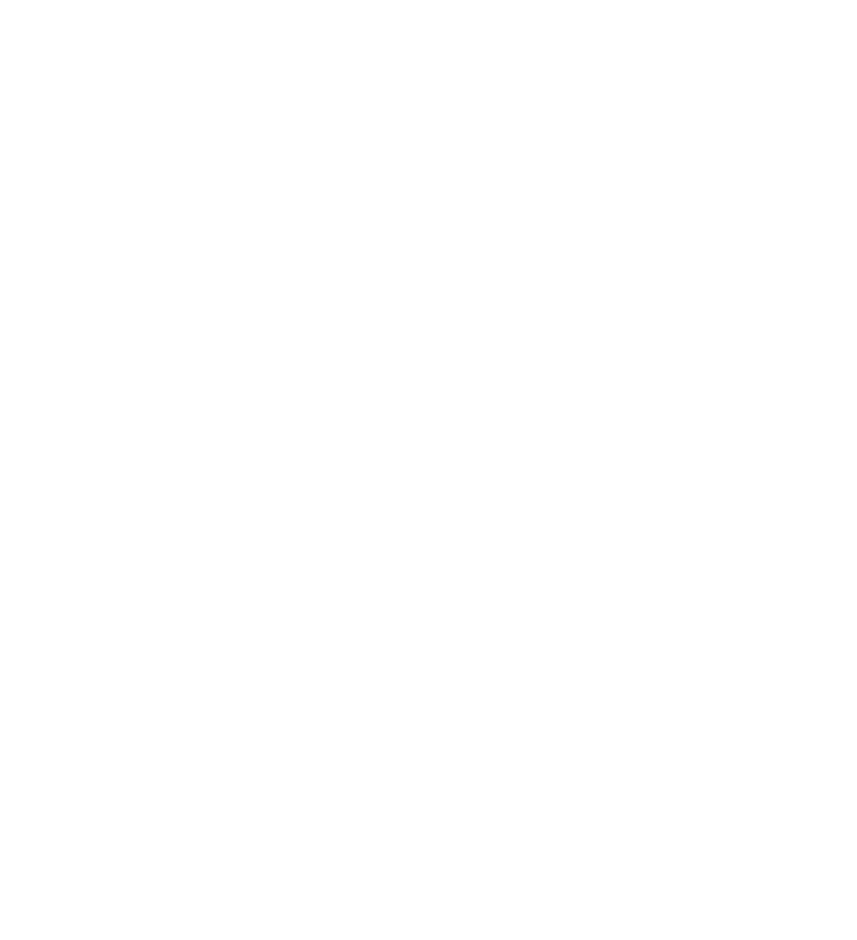
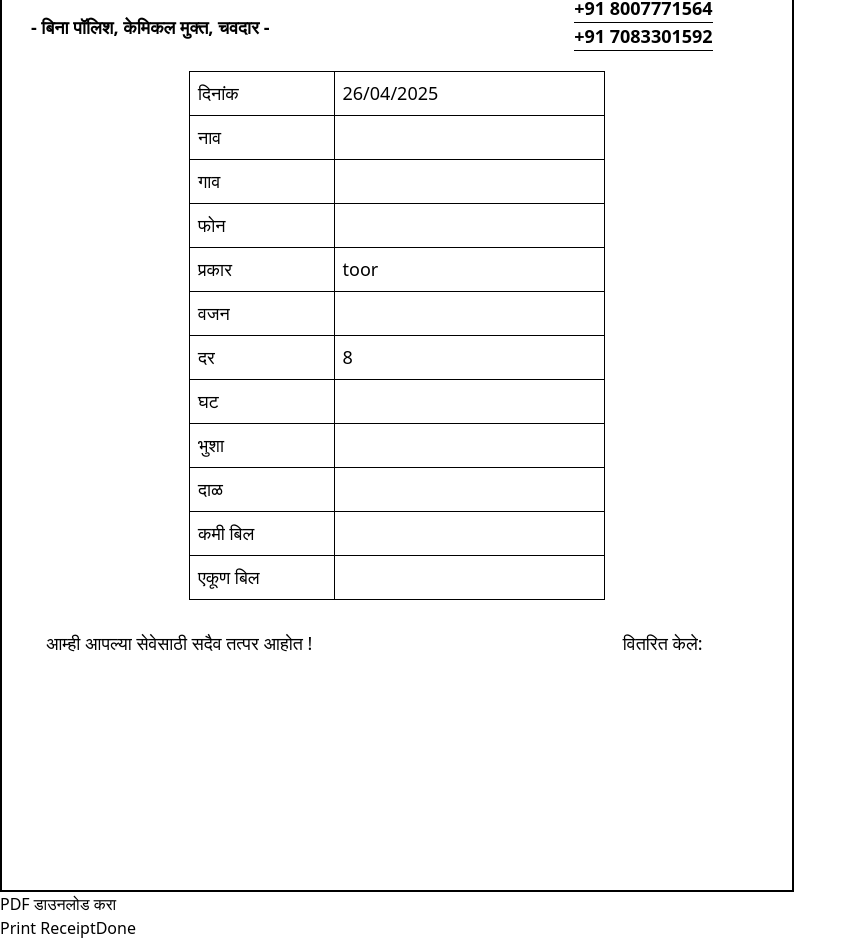
Before and after one commit to abhishekSonawane97/personalized-dal-mill-billing-system, a React (Vite) app in the folder client/: page /type/1 in a window 1280 px wide. Shown: the part 959-1899 px from the top of the page, without its empty margins (0-857 px from the left). Before the commit the page ends 800 px from the top, so only its background shows below. Built offline with nearby package versions, Linux system fonts and the light colour scheme.

Commit message:
receipt popup

```diff
--- a/client/src/components/Home.jsx
+++ b/client/src/components/Home.jsx
@@ -27,7 +27,7 @@
   return (
     <>
     <div className="heroBanner">
-        {/* <img src={heroBanner} alt="hero banner" className='h-[90vh] w-full' /> */}
+        {/* <img src={'./saiMill_hero.jpg'} alt="hero banner" className='h-[90vh] w-full' /> */}
 
         <div className="relative isolate overflow-hidden bg-gray-900">
           {/* Background Gradient Graphic */}
--- a/client/src/components/InvoiceFrom.jsx
+++ b/client/src/components/InvoiceFrom.jsx
@@ -1,4 +1,5 @@
 import React, { useEffect, useState, useRef, useContext } from 'react';
+import Receipt_Pop from './Receipt_Pop.jsx';
 import PrintReceipt from './PrintReceipt';
 import { Link, useNavigate } from 'react-router-dom';
 import { TypeContext } from '../context/TypeProvider';
@@ -15,6 +16,7 @@
     const { loading, setLoading } = useContext(UserContext);
     const receiptRef = useRef();
     const [error, setError ] = useState("");
+    const [ showReceiptPopup, setShowReceiptPopup ] = useState(true);
     const navigate = useNavigate();
 
     const today = new Date();
@@ -102,6 +104,7 @@
                     }, 2000);
 
                     res = res.bill;
+                    setShowReceiptPopup(true);
 
                 } else {
                     console.error("Failed to create new receipt :", res.status, res.statusText, error);
@@ -311,6 +314,7 @@
                     <div className="w-1/2 mx-auto">
                         <button type="button" onClick={handleSubmit} className="mt-4 px-4 py-2 bg-blue-600 text-white font-semibold rounded-md w-full">Submit</button>
                     </div>
+
                     <div className="w-1/2 mx-auto">
                         <div className="printReceipt flex justify-center w-full">
                             {/* <PrintReceipt formData={formData} /> */}
@@ -318,6 +322,10 @@
                     </div>
                 </div>
                 </form>
+
+                    {
+                        showReceiptPopup && <Receipt_Pop formData={formData} onClose={() => setShowReceiptPopup(false)} />
+                    }
 
                 {userMessage && <Popup message={userMessage} type={popupType} onClose={() => setUserMessage("")} />}
 
--- a/client/src/components/Popup.jsx
+++ b/client/src/components/Popup.jsx
@@ -17,7 +17,7 @@
         document.addEventListener("keydown", closeOnEscape);
 
         // Auto-close after 3 seconds
-        const timer = setTimeout(() => onClose(), 3000);
+        const timer = setTimeout(() => onClose(), 2000);
 
         return () => {
             document.removeEventListener("keydown", closeOnEscape);
--- /dev/null
+++ b/client/src/components/Receipt_Pop.jsx
@@ -0,0 +1,44 @@
+import React from 'react';
+import { useEffect } from "react";
+import PrintReceipt from './PrintReceipt';
+
+
+const Receipt_Pop = ({ formData, onClose }) => {
+
+
+    useEffect(() => {
+        // Play bell sound when popup appears
+        // bellSound.play().catch((err) => console.error("Audio playback error:", err));
+
+        // Close on Escape key
+        const closeOnEscape = (e) => {
+            if (e.key === "Escape") {
+                onClose();
+            }
+        };
+        document.addEventListener("keydown", closeOnEscape);
+
+        return () => {
+            document.removeEventListener("keydown", closeOnEscape);
+        };
+    }, [onClose]);
+
+
+
+  return (
+      <div className="fixed inset-0 flex items-center justify-center bg-black bg-opacity-30" onClick={onClose}>
+            <div className="bg-white p-6 rounded-lg shadow-lg relative w-[fit-cotnent]" onClick={(e) => e.stopPropagation()}>
+                <button className="absolute top-1 right-0 text-gray-600 hover:text-black" onClick={onClose}>✖</button>
+                <div className="flex items-center flex-col space-x-3">
+                    <PrintReceipt formData={formData} />
+                    <div className="btns flex gap-2">
+                    <button className="mt-4 px-4 py-2 bg-blue-600 text-white font-semibold rounded-md" onClick={onClose}>Print Receipt</button>
+                    <button className="mt-4 px-8 py-2 bg-blue-600 text-white font-semibold rounded-md" onClick={onClose}>Done</button>
+                    </div>
+                </div>
+            </div>
+        </div>
+  )
+}
+
+export default Receipt_Pop;
```
Also changed, not shown: client/public/saiMill_hero.jpg (added).
